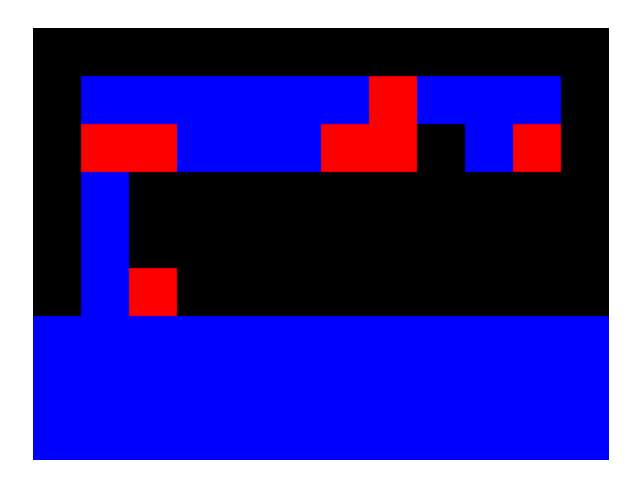
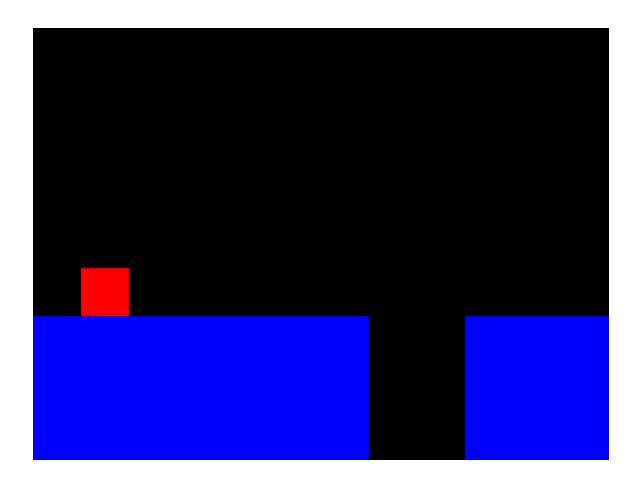
Before and after one commit to mbernardes19/js13k-entry, a plain HTML site: page index.html in a window 1280 px wide. Shown: the whole page, without its empty margins (319-959 px from the left). Drawn offline with Linux system fonts and the light colour scheme.

Commit message:
Fixed issue related to getting level

```diff
--- a/InputHandler.js
+++ b/InputHandler.js
@@ -20,6 +20,7 @@ export default class InputHandler {
                 break;
             }
             case 'ArrowLeft': {
+                console.log('aqui')
                 this.left.getInput(down);
                 if (!this.collider.collideObject(this.player)){
                     this.player.moveLeft();
@@ -39,6 +40,5 @@ export default class InputHandler {
     }
     runEvents(){
         window.addEventListener('keydown', this.keyDownUp);
-        window.addEventListener('keyup', this.keyDownUp);
     }
 }
--- a/index.html
+++ b/index.html
@@ -21,6 +21,7 @@
 </head>
 <body>
     <canvas></canvas>
+    <script type="text/javascript" src="./lvls/lvls.json"></script>
     <script type="module" src="./main.js"></script>
 </body>
 </html>
--- /dev/null
+++ b/lvls/lvls.json
@@ -0,0 +1,70 @@
+levelsJSON = [
+    {
+        "id": 1,
+        "player_initial_position": {
+            "x": 32,
+            "y": 160
+        },
+        "has_enemies": false,
+        "enemy_initial_position": {
+            "x":null,
+            "y":null
+        },
+        "graphical_map":[
+            [1,1,1,1,1,1,1,1,1,1,1,1],
+            [1,1,1,1,1,1,1,1,1,1,1,1],
+            [1,1,1,1,1,1,1,1,1,1,1,1],
+            [1,1,1,1,1,1,1,1,1,1,1,1],
+            [1,1,1,1,1,1,1,1,1,1,1,1],
+            [1,1,1,1,1,1,1,1,1,1,1,1],
+            [2,2,2,2,2,2,2,1,1,2,2,2],
+            [2,2,2,2,2,2,2,1,1,2,2,2],
+            [2,2,2,2,2,2,2,1,1,2,2,2]
+        ],
+        "collision_map": [
+            [0,0,0,0,0,0,0,0,0,0,0,0],
+            [0,0,0,0,0,0,0,0,0,0,0,0],
+            [0,0,0,0,0,0,0,0,0,0,0,0],
+            [0,0,0,0,0,0,0,0,0,0,0,0],
+            [0,0,0,0,0,0,0,0,0,0,0,0],
+            [0,0,0,0,0,0,0,0,0,0,0,0],
+            [1,1,1,1,1,1,1,1,1,1,1,1],
+            [1,1,1,1,1,1,1,1,1,1,1,1],
+            [1,1,1,1,1,1,1,1,1,1,1,1]
+        ],
+    },
+    {
+        "id": 2,
+        "player_initial_position": {
+            "x": 32,
+            "y": 160
+        },
+        "has_enemies": false,
+        "enemy_initial_position": {
+            "x":80,
+            "y":160
+        },
+        "graphical_map":[
+            [1,1,1,1,1,1,1,1,1,1,1,1],
+            [1,1,1,1,1,1,1,1,1,1,1,1],
+            [1,1,1,1,1,1,1,1,1,1,1,1],
+            [1,1,1,1,1,1,1,1,1,1,1,1],
+            [1,1,1,1,1,1,1,1,1,1,1,1],
+            [1,1,1,1,1,1,1,1,1,1,1,1],
+            [2,2,2,2,2,2,2,1,1,2,2,2],
+            [2,2,2,2,2,2,2,1,1,2,2,2],
+            [2,2,2,2,2,2,2,1,1,2,2,2]
+        ],
+        "collision_map": [
+            [0,0,0,0,0,0,0,0,0,0,0,0],
+            [0,0,0,0,0,0,0,0,0,0,0,0],
+            [0,0,0,0,0,0,0,0,0,0,0,0],
+            [0,0,0,0,0,0,0,0,0,0,0,0],
+            [0,0,0,0,0,0,0,0,0,0,0,0],
+            [0,0,0,0,0,0,0,0,0,0,0,0],
+            [1,1,1,1,1,1,1,1,1,1,1,1],
+            [1,1,1,1,1,1,1,1,1,1,1,1],
+            [1,1,1,1,1,1,1,1,1,1,1,1]
+        ],
+    },
+]
--- a/main.js
+++ b/main.js
@@ -8,6 +8,8 @@ import InputHandler from './InputHandler.js';
 import LevelBuilder from './LevelBuilder.js';
 import Collider from './Collider.js';
 
+let levels = JSON.parse(JSON.stringify(levelsJSON));
+let level = levels[0];
 
 const CANVAS_WIDTH = 384;
 const CANVAS_HEIGHT = 288;
@@ -28,26 +30,6 @@ const player1 = new Player('Santiael', ctx);
 const gameLoop = new GameLoop();
 const levelBuilder = new LevelBuilder(ctx);
 gameLoop.startLoop(30);
-
-let level = {
-    "player_initial_position": {
-        x: 32,
-        y: 160
-    },
-    "graphical_map":[
-        [1,1,1,1,1,1,1,1,1,1,1,1],
-        [1,2,2,2,2,2,2,3,2,2,2,1],
-        [1,3,3,2,2,2,3,3,1,2,3,1],
-        [1,2,1,1,1,1,1,1,1,1,1,1],
-        [1,2,1,1,1,1,1,1,1,1,1,1],
-        [1,2,1,1,1,1,1,1,1,1,1,1],
-        [2,2,2,2,2,2,2,2,2,2,2,2],
-        [2,2,2,2,2,2,2,2,2,2,2,2],
-        [2,2,2,2,2,2,2,2,2,2,2,2]
-    ],
-    "collision_map": []
-
-}
 
 const collider = new Collider(level.graphical_map, 12, 9)
 player1.x = level.player_initial_position.x;
@@ -99,12 +81,10 @@ inputHandler.runEvents();
 
 // HELPER FUNCTIONS //
 
-function getLevel(number) {
-    return fetch(`./lvls/lvl${number}.json`)
-            .then(res => res.json())
+
+async function getLevel(number) {
+    let response = await fetch(`./lvls/lvl${number}.json`)
+    let data = await response.json();
+    level = data;
+    console.log(level);
 }
-
-async function insertLevel() {
-    const level = getLevel('01');
-    return await level;
-}
```
Also changed, not shown: lvls/lvl01.json (deleted, +0 -16 lines).
